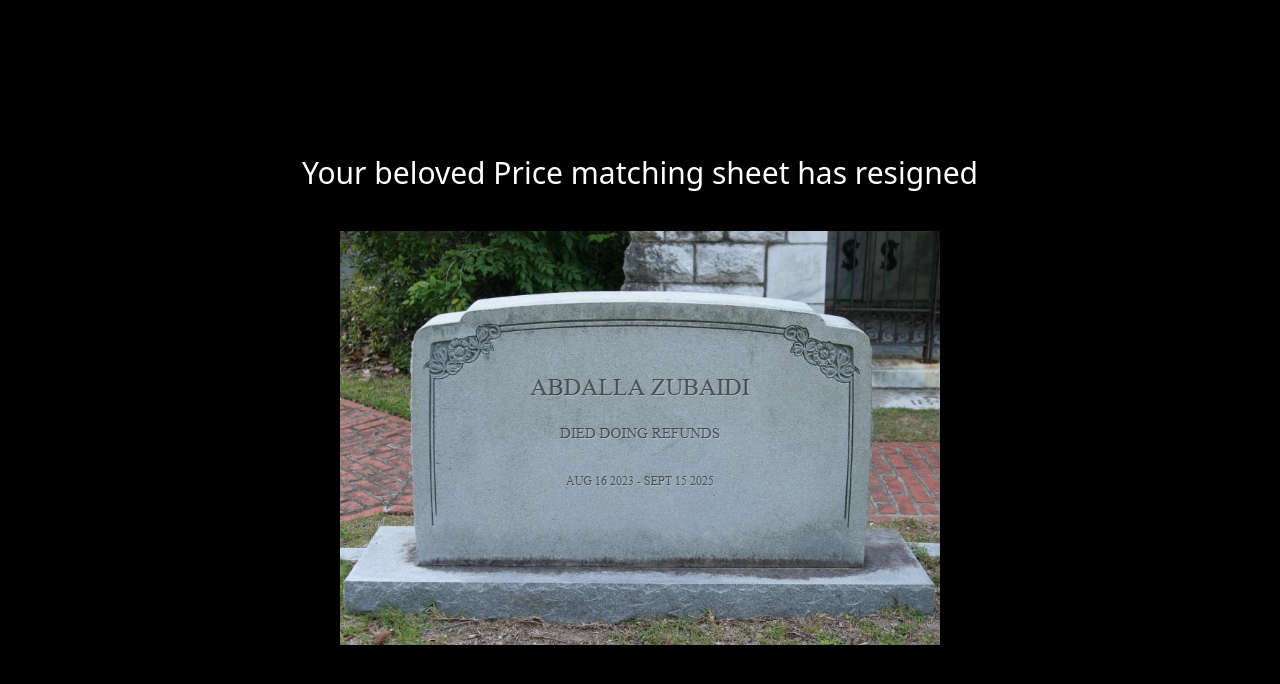
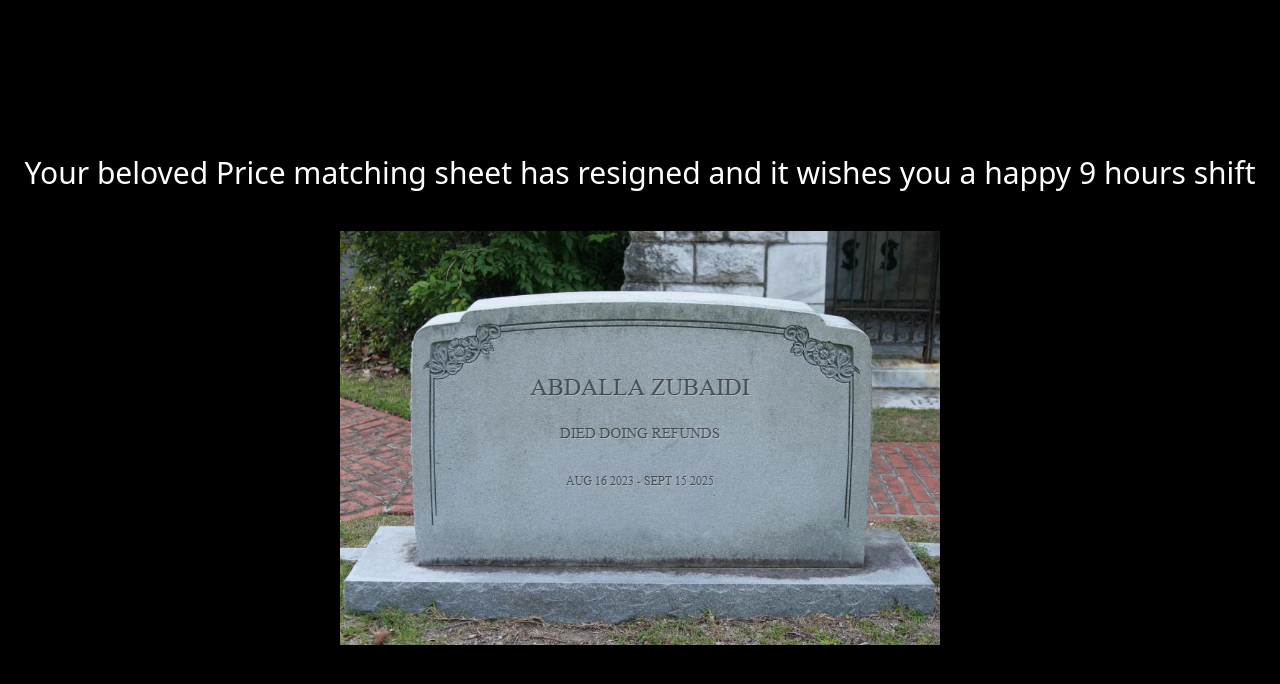
Before and after one commit to Zubaidi-1/PriceMatch, a React (Vite) app: page / in a window 1280 px wide. Shown: the top 684 px of the page. Built offline with nearby package versions, Linux system fonts and the light colour scheme.

Commit message:
final death

```diff
--- a/src/App.jsx
+++ b/src/App.jsx
@@ -9,7 +9,8 @@ function App() {
   return (
     <div className="bg-black h-screen flex flex-col gap-10 justify-center items-center">
       <h1 className="text-white text-3xl">
-        Your beloved Price matching sheet has resigned
+        Your beloved Price matching sheet has resigned and it wishes you a happy
+        9 hours shift
       </h1>
       <div>
         <img src={tomb} />
```
